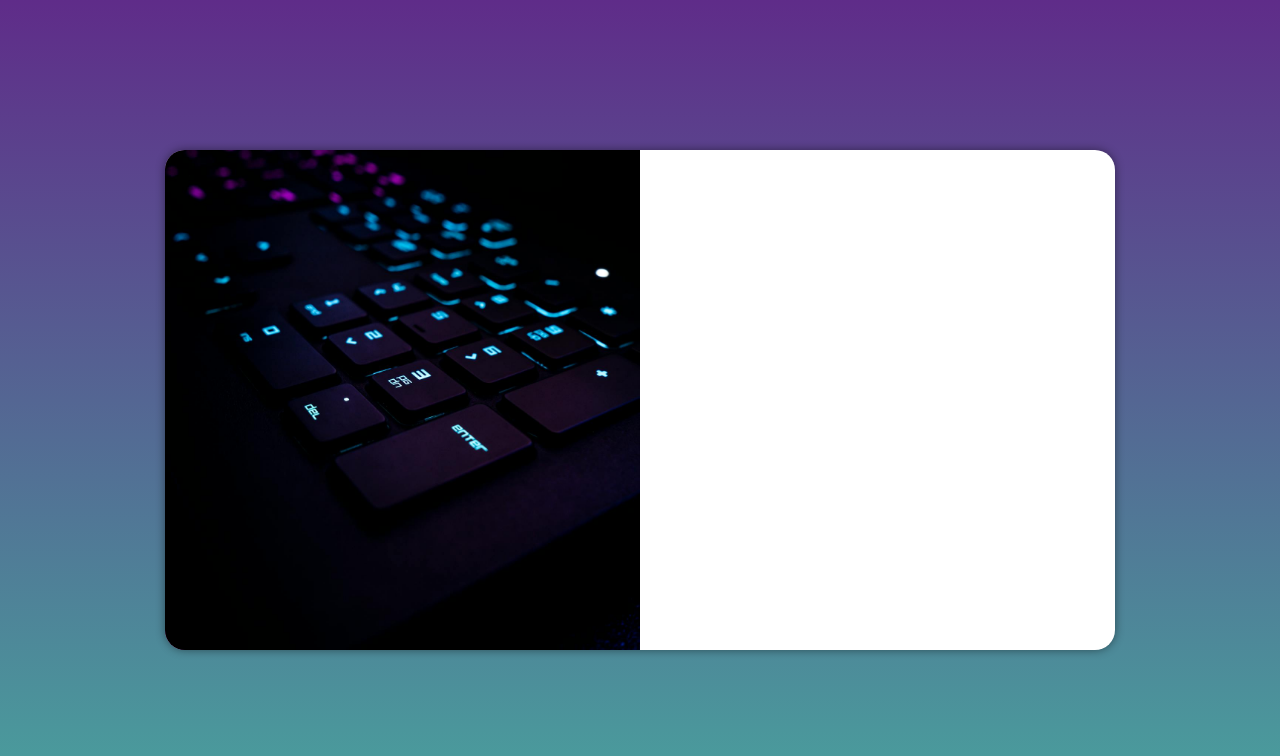
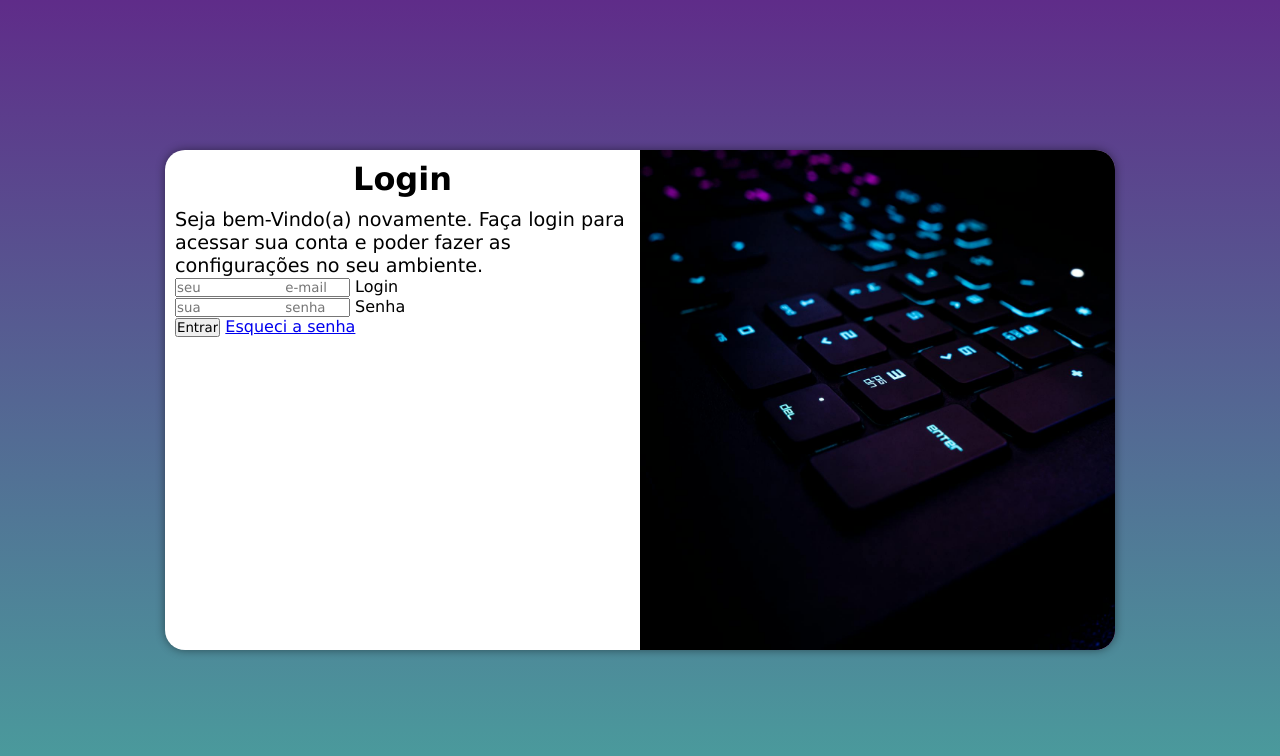
Before and after one commit to Carlospedrolo/projeto-login, a plain HTML site: page index.html in a window 1280 px wide. Drawn offline with Linux system fonts and the light colour scheme.

Commit message:
adicionei o formulario

```diff
--- a/estilos/media-query.css
+++ b/estilos/media-query.css
@@ -40,13 +40,29 @@
     }
 
     section#login > div#imagem {
+        float: right;
+        width: 50%;
+        height: 100%;
+    }
+
+    section#login > div#formulario {
         float: left;
         width: 50%;
         height: 100%;
     }
 
     section#login > div#formulario {
-        float: right;
-        width: 90%;
+        float: left;
+        width: 50%;
     }
+
+    div#formulario > h1 {
+        font-size: 2em;
+    }
+
+    div#formulario > p {
+        font-size: 1.2em;
+    }
+
+
 }
--- a/estilos/style.css
+++ b/estilos/style.css
@@ -55,3 +55,13 @@ section#login > div#formulario {
     display: block;
     padding: 10px;
 }
+
+div#formulario > h1 {
+    text-align: center;
+    margin-bottom: 10px;
+}
+
+div#formulario > p {
+    font-size: 0.8em;
+
+}
--- a/index.html
+++ b/index.html
@@ -12,13 +12,31 @@
         <section id="login">
             <div id="imagem">
 
-            </div>
-            <div id="formulario">
-                <h1>Login</h1>
-                <p>Seja bem-Vindo(a) novamente. Faça login para acessar sua conta  e poder
-                fazer as configurações no seu ambiente.</p>
-                <form action="Login.php" method="post"></form>
+        </div>
+        <div id="formulario">
+            <h1>Login</h1>
+             <p>Seja bem-Vindo(a) novamente. Faça login para acessar sua conta  e poder
+            fazer as configurações no seu ambiente.</p>
+            <form action="Login.php" method="post" autocomplete="on">
+                <div class="campo">
 
+                    <input type="email" name="login" id="ilogin" placeholder="seu
+                    e-mail" autocomplete="email" required maxlength="30">
+
+                    <label for="ilogin">Login</label>
+                </div>
+                <div class="campo">
+                    <input type="password" name="senha" id="isenha" placeholder="sua
+                    senha" autocomplete="current-password" required minlength="8"
+                    maxlength="20">
+                    <label for="isenha">Senha</label>
+                </div>
+                <input type="submit" value="Entrar">
+                <a href="esqueci.html">
+                    Esqueci  a senha
+                </a>
+
+            </form>
             </div>
         </section>
     </main>
```
